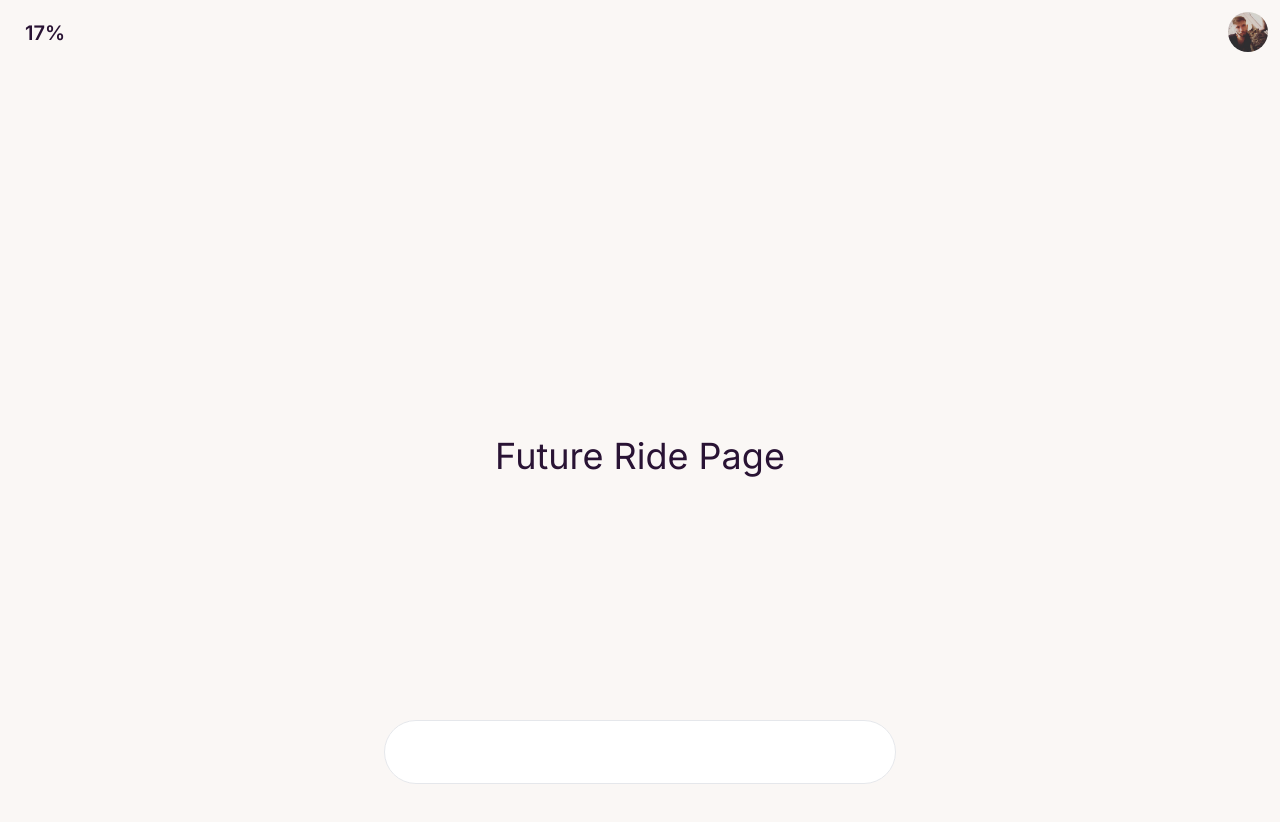
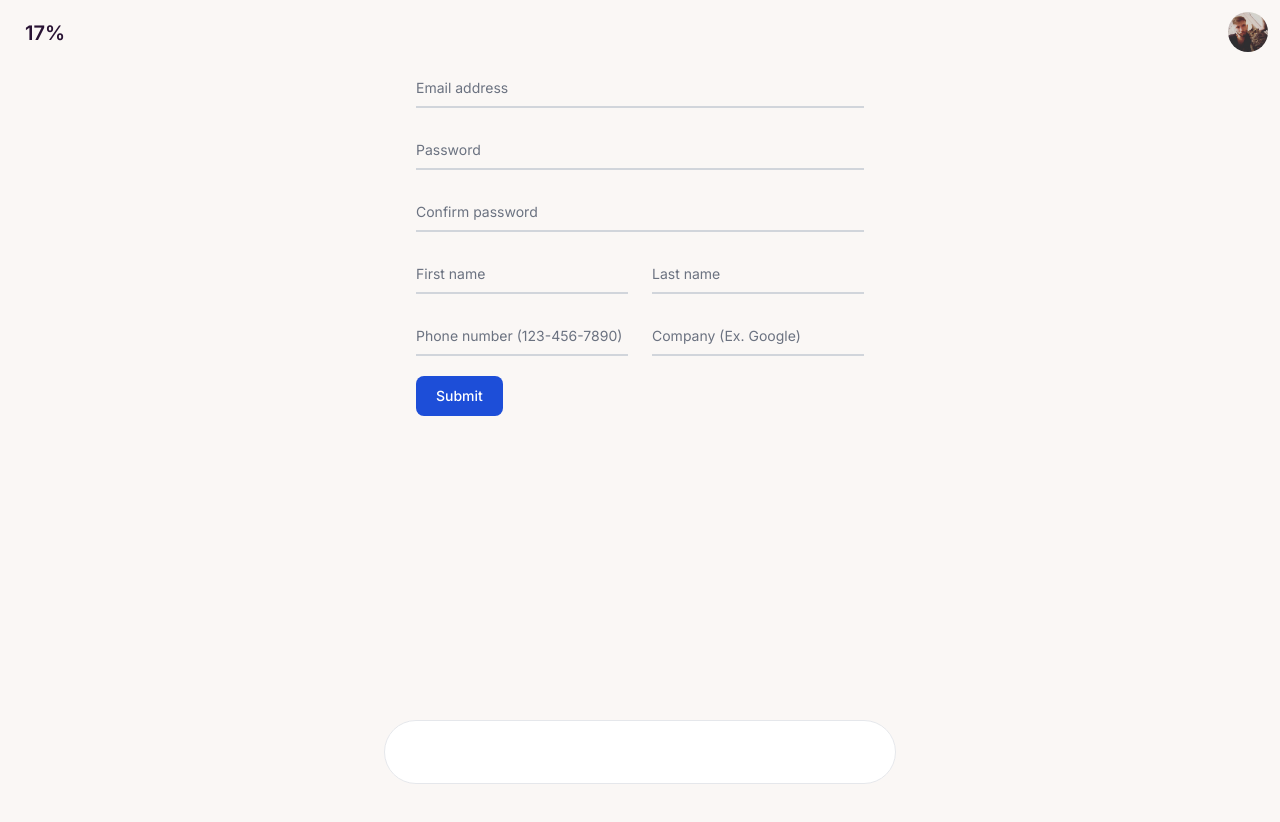
Before and after one commit to Bendako/seventeenpercent, a Next.js app: page /Futureride in a window 1280 px wide. Shown: the top 822 px of the page. After the commit the page ends 800 px from the top, so only its background shows below. Built offline with nearby package versions, Linux system fonts and the light colour scheme.

Commit message:
add form

```diff
--- a/src/app/Futureride/page.tsx
+++ b/src/app/Futureride/page.tsx
@@ -1,16 +1,13 @@
 import React from 'react'
+import RideForm from '../components/RideForm'
 
 type Props = {}
 
 const FutureRide = (props: Props) => {
   return (
-    <div className="h-screen flex flex-col items-center justify-center">
-      <p className="text-4xl animate-bounce m-4">Future Ride Page</p>
-      {/* <h3 className="text-3xl">(17%)</h3> */}
-      {/* <p className="animate-bounce m-4">
-        Gonna be here fucking app soon...
-      </p> */}
-    </div>
+    <>
+      <RideForm />
+    </>
   )
 }
 
--- /dev/null
+++ b/src/app/components/RideForm.tsx
@@ -0,0 +1,46 @@
+import React from 'react'
+
+type Props = {}
+
+const RideForm = (props: Props) => {
+  return (
+    <form className="max-w-md mx-auto">
+    <div className="relative z-0 w-full mb-5 group">
+        <input type="email" name="floating_email" id="floating_email" className="block py-2.5 px-0 w-full text-sm text-gray-900 bg-transparent border-0 border-b-2 border-gray-300 appearance-none dark:text-white dark:border-gray-600 dark:focus:border-blue-500 focus:outline-none focus:ring-0 focus:border-blue-600 peer" placeholder=" " required />
+        <label htmlFor="floating_email" className="peer-focus:font-medium absolute text-sm text-gray-500 dark:text-gray-400 duration-300 transform -translate-y-6 scale-75 top-3 -z-10 origin-[0] peer-focus:start-0 rtl:peer-focus:translate-x-1/4 rtl:peer-focus:left-auto peer-focus:text-blue-600 peer-focus:dark:text-blue-500 peer-placeholder-shown:scale-100 peer-placeholder-shown:translate-y-0 peer-focus:scale-75 peer-focus:-translate-y-6">Email address</label>
+    </div>
+    <div className="relative z-0 w-full mb-5 group">
+        <input type="password" name="floating_password" id="floating_password" className="block py-2.5 px-0 w-full text-sm text-gray-900 bg-transparent border-0 border-b-2 border-gray-300 appearance-none dark:text-white dark:border-gray-600 dark:focus:border-blue-500 focus:outline-none focus:ring-0 focus:border-blue-600 peer" placeholder=" " required />
+        <label htmlFor="floating_password" className="peer-focus:font-medium absolute text-sm text-gray-500 dark:text-gray-400 duration-300 transform -translate-y-6 scale-75 top-3 -z-10 origin-[0] peer-focus:start-0 rtl:peer-focus:translate-x-1/4 peer-focus:text-blue-600 peer-focus:dark:text-blue-500 peer-placeholder-shown:scale-100 peer-placeholder-shown:translate-y-0 peer-focus:scale-75 peer-focus:-translate-y-6">Password</label>
+    </div>
+    <div className="relative z-0 w-full mb-5 group">
+        <input type="password" name="repeat_password" id="floating_repeat_password" className="block py-2.5 px-0 w-full text-sm text-gray-900 bg-transparent border-0 border-b-2 border-gray-300 appearance-none dark:text-white dark:border-gray-600 dark:focus:border-blue-500 focus:outline-none focus:ring-0 focus:border-blue-600 peer" placeholder=" " required />
+        <label htmlFor="floating_repeat_password" className="peer-focus:font-medium absolute text-sm text-gray-500 dark:text-gray-400 duration-300 transform -translate-y-6 scale-75 top-3 -z-10 origin-[0] peer-focus:start-0 rtl:peer-focus:translate-x-1/4 peer-focus:text-blue-600 peer-focus:dark:text-blue-500 peer-placeholder-shown:scale-100 peer-placeholder-shown:translate-y-0 peer-focus:scale-75 peer-focus:-translate-y-6">Confirm password</label>
+    </div>
+    <div className="grid md:grid-cols-2 md:gap-6">
+        <div className="relative z-0 w-full mb-5 group">
+            <input type="text" name="floating_first_name" id="floating_first_name" className="block py-2.5 px-0 w-full text-sm text-gray-900 bg-transparent border-0 border-b-2 border-gray-300 appearance-none dark:text-white dark:border-gray-600 dark:focus:border-blue-500 focus:outline-none focus:ring-0 focus:border-blue-600 peer" placeholder=" " required />
+            <label htmlFor="floating_first_name" className="peer-focus:font-medium absolute text-sm text-gray-500 dark:text-gray-400 duration-300 transform -translate-y-6 scale-75 top-3 -z-10 origin-[0] peer-focus:start-0 rtl:peer-focus:translate-x-1/4 peer-focus:text-blue-600 peer-focus:dark:text-blue-500 peer-placeholder-shown:scale-100 peer-placeholder-shown:translate-y-0 peer-focus:scale-75 peer-focus:-translate-y-6">First name</label>
+        </div>
+        <div className="relative z-0 w-full mb-5 group">
+            <input type="text" name="floating_last_name" id="floating_last_name" className="block py-2.5 px-0 w-full text-sm text-gray-900 bg-transparent border-0 border-b-2 border-gray-300 appearance-none dark:text-white dark:border-gray-600 dark:focus:border-blue-500 focus:outline-none focus:ring-0 focus:border-blue-600 peer" placeholder=" " required />
+            <label htmlFor="floating_last_name" className="peer-focus:font-medium absolute text-sm text-gray-500 dark:text-gray-400 duration-300 transform -translate-y-6 scale-75 top-3 -z-10 origin-[0] peer-focus:start-0 rtl:peer-focus:translate-x-1/4 peer-focus:text-blue-600 peer-focus:dark:text-blue-500 peer-placeholder-shown:scale-100 peer-placeholder-shown:translate-y-0 peer-focus:scale-75 peer-focus:-translate-y-6">Last name</label>
+        </div>
+    </div>
+    <div className="grid md:grid-cols-2 md:gap-6">
+        <div className="relative z-0 w-full mb-5 group">
+            <input type="tel" pattern="[0-9]{3}-[0-9]{3}-[0-9]{4}" name="floating_phone" id="floating_phone" className="block py-2.5 px-0 w-full text-sm text-gray-900 bg-transparent border-0 border-b-2 border-gray-300 appearance-none dark:text-white dark:border-gray-600 dark:focus:border-blue-500 focus:outline-none focus:ring-0 focus:border-blue-600 peer" placeholder=" " required />
+            <label htmlFor="floating_phone" className="peer-focus:font-medium absolute text-sm text-gray-500 dark:text-gray-400 duration-300 transform -translate-y-6 scale-75 top-3 -z-10 origin-[0] peer-focus:start-0 rtl:peer-focus:translate-x-1/4 peer-focus:text-blue-600 peer-focus:dark:text-blue-500 peer-placeholder-shown:scale-100 peer-placeholder-shown:translate-y-0 peer-focus:scale-75 peer-focus:-translate-y-6">Phone number (123-456-7890)</label>
+        </div>
+        <div className="relative z-0 w-full mb-5 group">
+            <input type="text" name="floating_company" id="floating_company" className="block py-2.5 px-0 w-full text-sm text-gray-900 bg-transparent border-0 border-b-2 border-gray-300 appearance-none dark:text-white dark:border-gray-600 dark:focus:border-blue-500 focus:outline-none focus:ring-0 focus:border-blue-600 peer" placeholder=" " required />
+            <label htmlFor="floating_company" className="peer-focus:font-medium absolute text-sm text-gray-500 dark:text-gray-400 duration-300 transform -translate-y-6 scale-75 top-3 -z-10 origin-[0] peer-focus:start-0 rtl:peer-focus:translate-x-1/4 peer-focus:text-blue-600 peer-focus:dark:text-blue-500 peer-placeholder-shown:scale-100 peer-placeholder-shown:translate-y-0 peer-focus:scale-75 peer-focus:-translate-y-6">Company (Ex. Google)</label>
+        </div>
+    </div>
+    <button type="submit" className="text-white bg-blue-700 hover:bg-blue-800 focus:ring-4 focus:outline-none focus:ring-blue-300 font-medium rounded-lg text-sm w-full sm:w-auto px-5 py-2.5 text-center dark:bg-blue-600 dark:hover:bg-blue-700 dark:focus:ring-blue-800">Submit</button>
+    </form>
+  )
+}
+
+
+export default RideForm;
```
